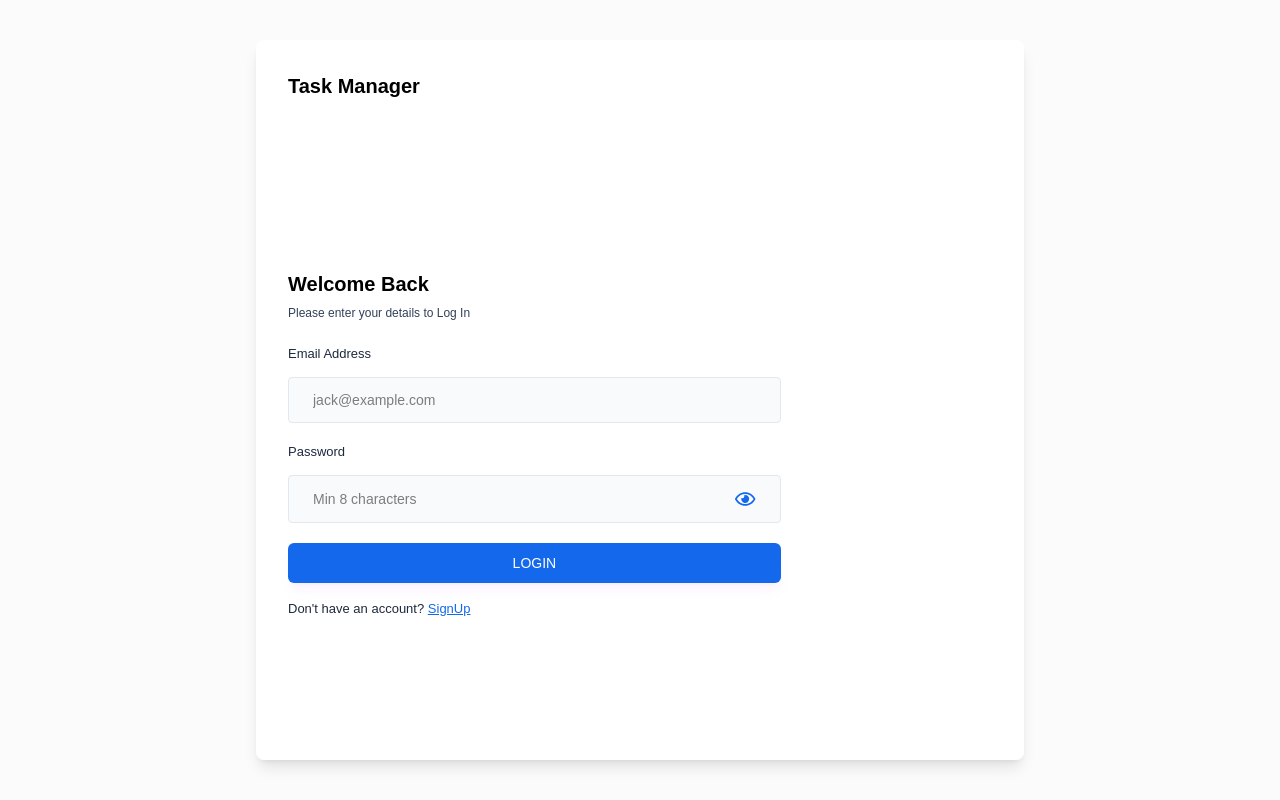
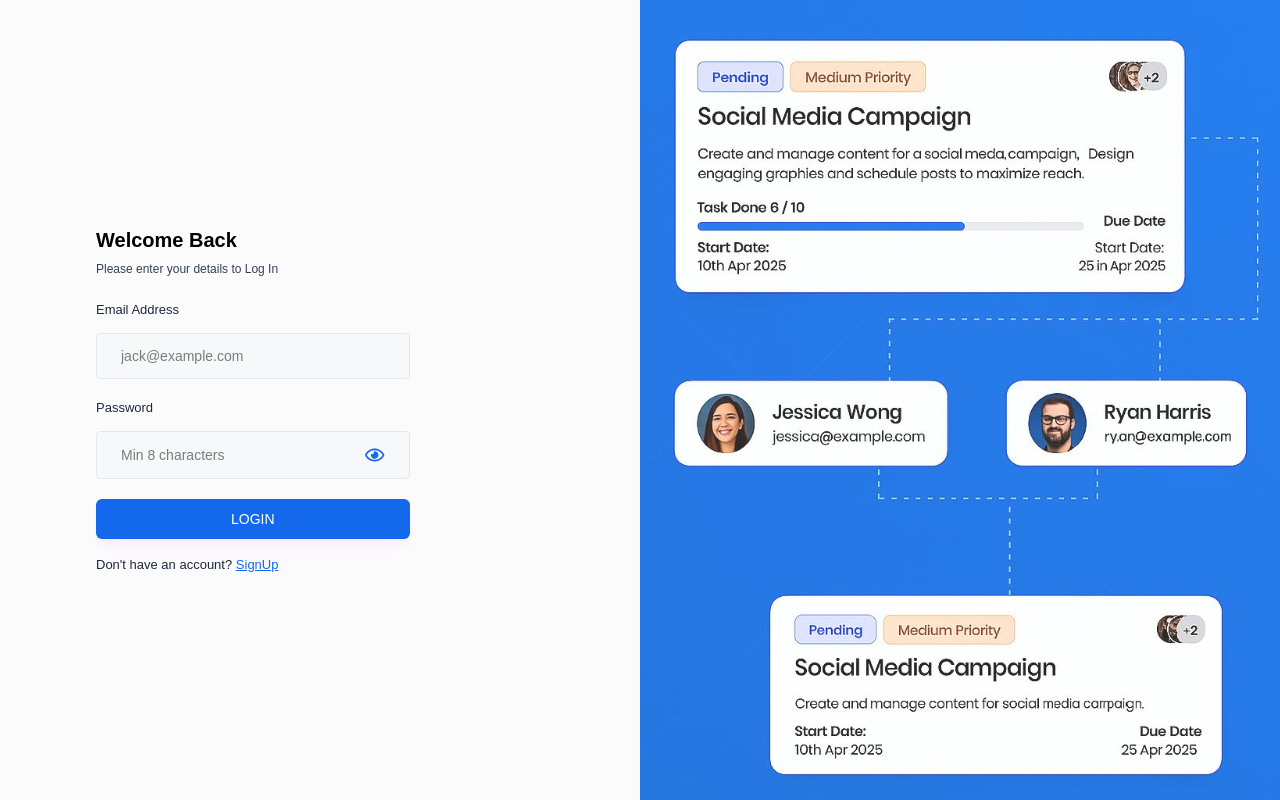
Before and after one commit to Swechhhya/TaskForge, a React (Vite) app in the folder frontend/: page /login in a window 1280 px wide. Built offline with nearby package versions, Linux system fonts and the light colour scheme.

Commit message:
Added image

```diff
--- a/frontend/src/components/layouts/AuthLayout.jsx
+++ b/frontend/src/components/layouts/AuthLayout.jsx
@@ -2,18 +2,24 @@ import React from 'react';
 import UI_IMG from '../../assets/images/bg-img.png';
 
 const AuthLayout = ({ children }) => {
+  return (
+    <div className="flex w-screen h-screen">
+      {/* Left: Login Form */}
+      <div className="flex-1 flex items-center justify-center px-6 md:px-12">
+        <div className="w-full max-w-md">
+          {children}
+        </div>
+      </div>
 
-  return (
-    <div
-      className="w-screen h-screen flex items-center justify-center bg-cover bg-center bg-no-repeat"
-      style={{
-        backgroundImage: `url("${UI_IMG}")`,
-      }}
-    >
-      <div className="bg-white bg-opacity-80 rounded-lg p-8 w-[90%] md:w-[60vw] h-[90%] overflow-auto shadow-lg z-10">
-        <h2 className="text-xl font-semibold text-black mb-4">Task Manager</h2>
-        {children}
-      </div>
+      {/* Right: Background Image */}
+      <div
+        className="hidden md:block sm:w-[40vw]
+    md:w-[35vw]
+    lg:w-[45vw]
+    xl:w-[50vw]
+opacity-85 h-screen bg-cover bg-center bg-no-repeat"
+        style={{ backgroundImage: `url(${UI_IMG})` }}
+      />
     </div>
   );
 };
```
Also changed, not shown: frontend/public/bg-img.png (deleted), frontend/src/assets/images/bg-img.png.
